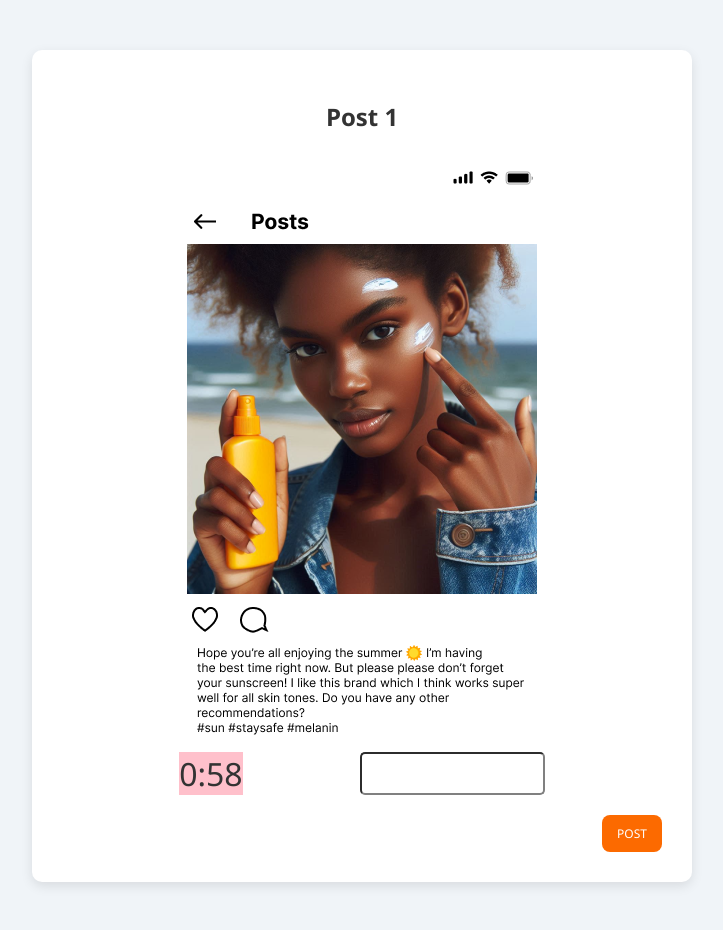
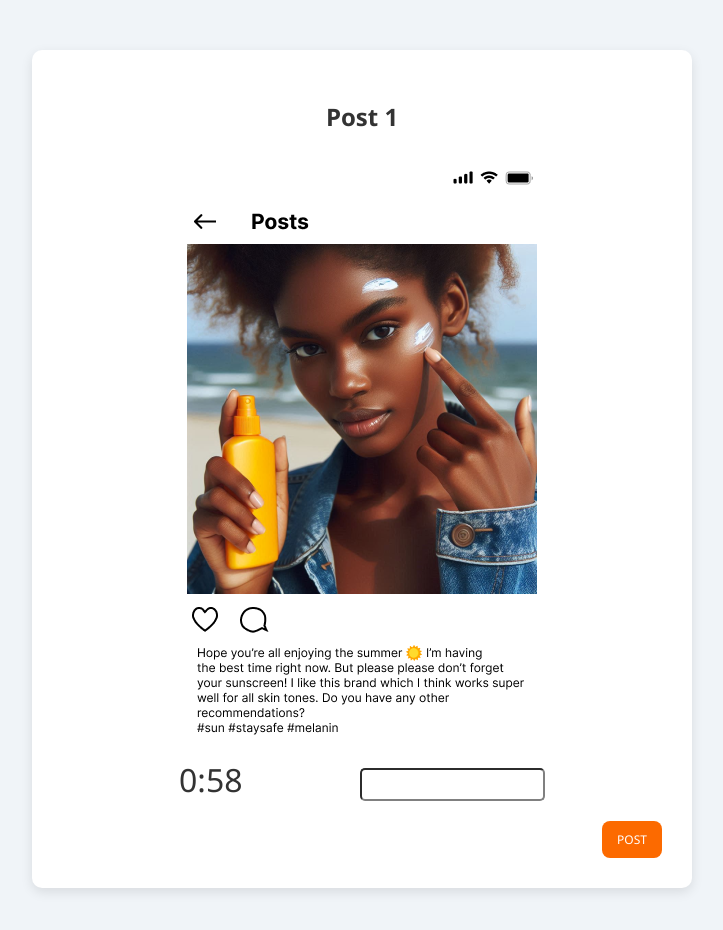
Before and after one commit to sofiabergqvist/DM2630-APP, a React (Vite) app: page / in a window 1280 px wide. Both pictures are taken after a click on the button "Ready to start?". Shown: the top 930 px of the page, without its empty margins (278-1001 px from the left). Built offline with nearby package versions, Linux system fonts and the light colour scheme; a web font is replaced by a local one.

Commit message:
Rearrange timer and input box

```diff
--- a/src/components/Post.jsx
+++ b/src/components/Post.jsx
@@ -14,12 +14,15 @@ function Post () {
             <div className='card-container'>
                 <img src={post1} alt='POST 1'/>
             </div>
-            <div className='input-container'>
+            <div className='timer-and-input'>
                 <div className='timer-container'>
                     <Timer />
                 </div>
-                <input />
+                <div className='input-container'>
+                    <input />
+                </div>
             </div>
+
             <div className='post-button-container'>
                 <button>POST</button>
             </div>
--- a/src/index.css
+++ b/src/index.css
@@ -83,7 +83,7 @@ h2 {
 .input-container {
   padding-top: 10px;
   display: flex;
-  justify-content: space-evenly;
+  justify-content: right;
 }
 
 .input-container input {
@@ -95,5 +95,11 @@ h2 {
 /* Timer styling */
 .timer-container {
   font-size: xx-large;
-  background: pink;
+  width: 2em;
 }
+
+.timer-and-input{
+  padding-top: 1em;
+  display: flex;
+  justify-content: space-evenly;
+}
```
